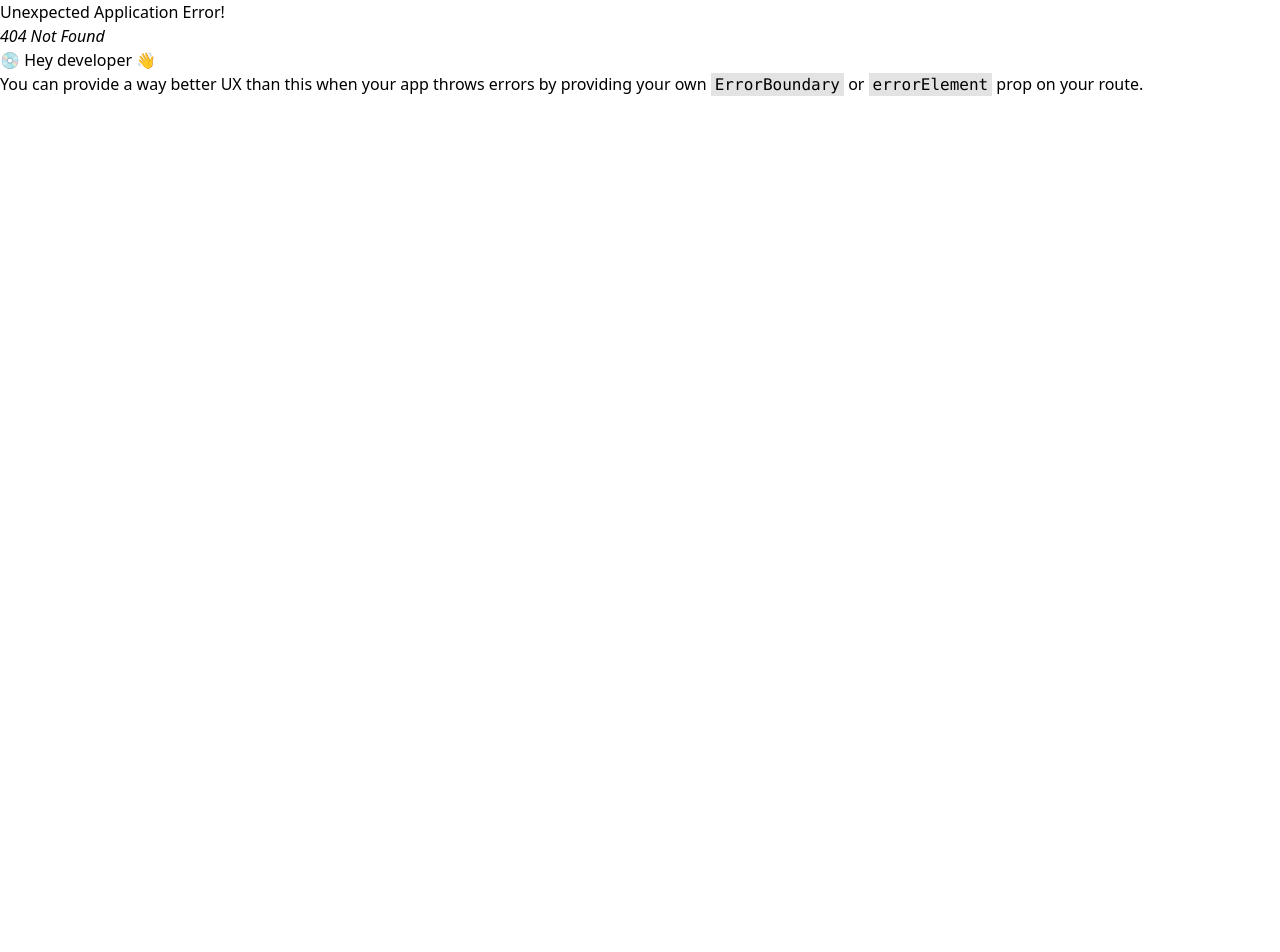
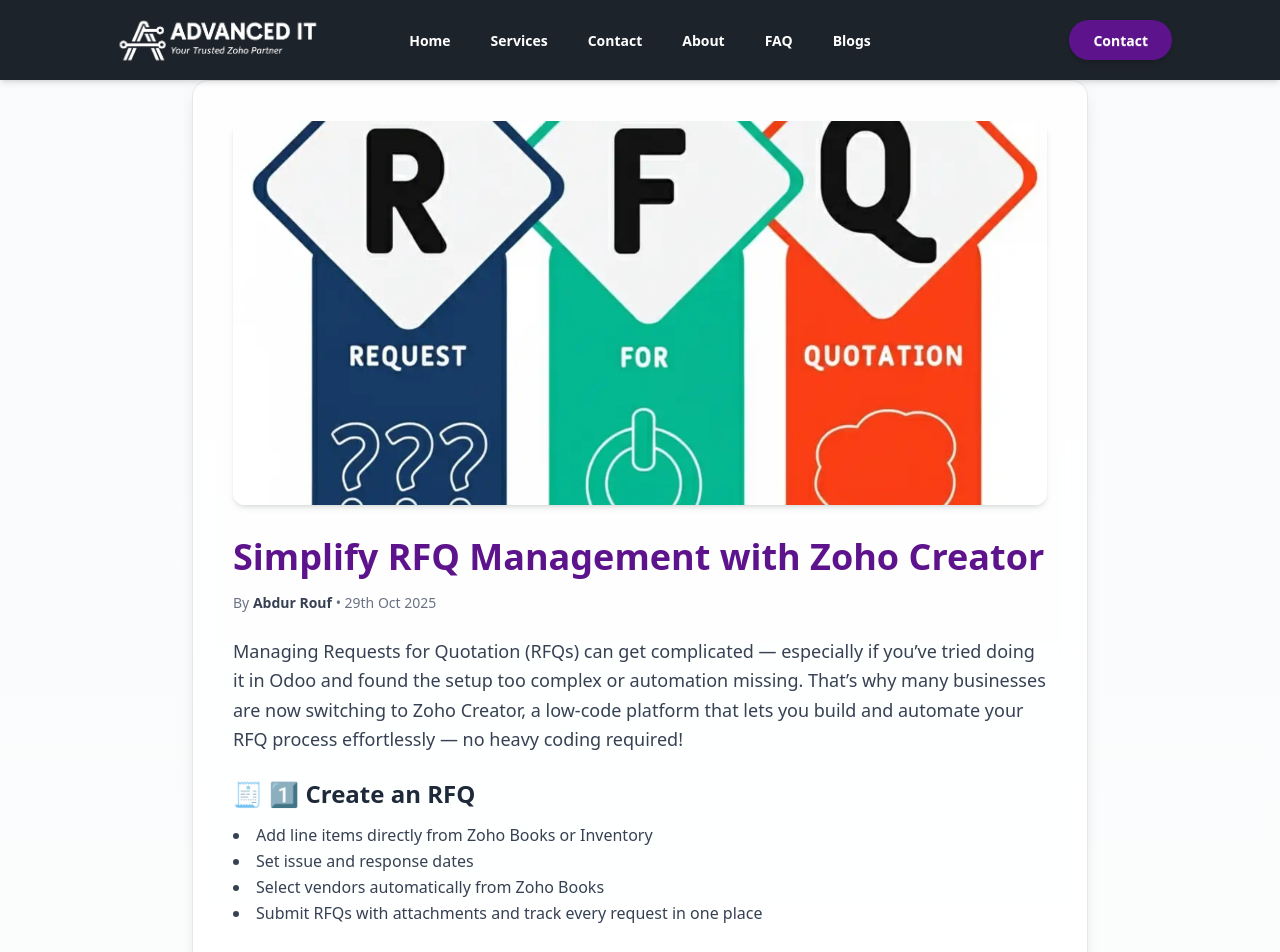
Before and after one commit to arouf01/advancedit, a React (Vite) app: page /blogs/simplify-rfq-management-with-zoho-creator in a window 1280 px wide. Before the commit this address had no page. Shown: the top 952 px of the page. Before the commit the page ends 800 px from the top, so only its background shows below. Built offline with nearby package versions, Linux system fonts and the light colour scheme.

Commit message:
Date: 29/10/2025, added blog

```diff
--- /dev/null
+++ b/src/Components/blogs/ZohoCreatorRFQ.jsx
@@ -0,0 +1,196 @@
+import React from "react";
+import { motion } from "framer-motion";
+import { Helmet } from "react-helmet";
+import zohoCreatorRFQImage from "../../assets/blogs/zohoCreatorRFQImage.webp";
+import {
+  getOrganizationSchema,
+  getFaqSchema,
+  getArticleSchema,
+} from "../../utils/schemaGenerators";
+
+const ZohoCreatorRFQ = () => {
+  const faqData = [
+    {
+      question: "What is Zoho Creator RFQ?",
+      answer:
+        "Zoho Creator RFQ is a custom-built application that automates the Request for Quotation process, integrates with Zoho Books and Inventory, and simplifies vendor management.",
+    },
+    {
+      question: "Why choose Zoho Creator over Odoo for RFQs?",
+      answer:
+        "Zoho Creator is a low-code platform that’s easier to customize, integrates directly with Zoho Books and Inventory, and offers better automation with less setup complexity.",
+    },
+  ];
+
+  return (
+    <>
+      {/* SEO */}
+      <Helmet>
+        <title>Simplify RFQ Management with Zoho Creator | Advanced IT</title>
+        <link
+          rel="canonical"
+          href="https://advanced-it.top/blogs/simplify-rfq-management-with-zoho-creator"
+        />
+        <script type="application/ld+json">
+          {JSON.stringify(getOrganizationSchema())}
+        </script>
+        <script type="application/ld+json">
+          {JSON.stringify(getFaqSchema(faqData))}
+        </script>
+        <script type="application/ld+json">
+          {JSON.stringify(
+            getArticleSchema({
+              title: "Simplify RFQ Management with Zoho Creator",
+              description:
+                "Learn how Zoho Creator automates the RFQ process with seamless Zoho Books integration, smart vendor selection, and custom reports—making procurement simple and efficient.",
+              url: `https://advanced-it.top/blogs/simplify-rfq-management-with-zoho-creator`,
+              author: "Abdur Rouf",
+            })
+          )}
+        </script>
+      </Helmet>
+
+      {/* Blog Body */}
+      <div className="min-h-screen bg-gradient-to-b from-gray-50 to-white mt-8 py-12 px-4 sm:px-6 lg:px-8">
+        <div className="max-w-4xl mx-auto">
+          <motion.div
+            initial={{ opacity: 0, y: 40 }}
+            animate={{ opacity: 1, y: 0 }}
+            transition={{ duration: 0.5 }}
+            className="bg-white/80 backdrop-blur-md border border-gray-200 rounded-2xl shadow-lg p-6 sm:p-10"
+          >
+            {/* Header Image */}
+            <motion.img
+              whileHover={{ scale: 1.02 }}
+              src={zohoCreatorRFQImage}
+              alt="Simplify RFQ Management with Zoho Creator"
+              title="Simplify RFQ Management with Zoho Creator"
+              className="w-full h-72 md:h-80 lg:h-96 object-cover rounded-xl mb-8 shadow-md"
+            />
+
+            {/* Blog Title */}
+            <h1 className="text-3xl md:text-4xl font-bold text-[#5D138B] mb-4">
+              Simplify RFQ Management with Zoho Creator
+            </h1>
+            <p className="text-sm text-gray-500 mb-6">
+              By <span className="font-semibold text-gray-700">Abdur Rouf</span>{" "}
+              • 29th Oct 2025
+            </p>
+
+            {/* Intro */}
+            <p className="text-lg text-gray-700 mb-6 leading-relaxed">
+              Managing Requests for Quotation (RFQs) can get complicated —
+              especially if you’ve tried doing it in Odoo and found the setup
+              too complex or automation missing. That’s why many businesses are
+              now switching to Zoho Creator, a low-code platform that lets you
+              build and automate your RFQ process effortlessly — no heavy coding
+              required!
+            </p>
+
+            {/* Section 1 */}
+            <h2 className="text-2xl font-semibold text-gray-800 mb-3">
+              🧾 1️⃣ Create an RFQ
+            </h2>
+            <ul className="list-disc list-inside text-gray-700 mb-8 leading-relaxed">
+              <li>Add line items directly from Zoho Books or Inventory</li>
+              <li>Set issue and response dates</li>
+              <li>Select vendors automatically from Zoho Books</li>
+              <li>
+                Submit RFQs with attachments and track every request in one
+                place
+              </li>
+            </ul>
+
+            {/* Section 2 */}
+            <h2 className="text-2xl font-semibold text-gray-800 mb-3">
+              📩 2️⃣ Review Vendor Quotations
+            </h2>
+            <ul className="list-disc list-inside text-gray-700 mb-8 leading-relaxed">
+              <li>View all vendor submissions under each RFQ</li>
+              <li>Compare quotations with ease</li>
+              <li>
+                Mark the winning bid and link it directly to a Purchase Order in
+                Zoho Books
+              </li>
+            </ul>
+
+            {/* Section 3 */}
+            <h2 className="text-2xl font-semibold text-gray-800 mb-3">
+              📦 3️⃣ Manage Inventory & Reports
+            </h2>
+            <ul className="list-disc list-inside text-gray-700 mb-8 leading-relaxed">
+              <li>Track items, bins, and batches</li>
+              <li>Automate tax setup and low-stock alerts</li>
+              <li>
+                Generate custom RFQ reports and dashboards using Zoho Analytics
+              </li>
+            </ul>
+
+            {/* Section 4 */}
+            <h2 className="text-2xl font-semibold text-gray-800 mb-3">
+              ⚙️ 4️⃣ Automate Purchase Orders & Delivery Notes
+            </h2>
+            <ul className="list-disc list-inside text-gray-700 mb-8 leading-relaxed">
+              <li>Create POs automatically from winning quotations</li>
+              <li>Manage serials, documents, and delivery notes with ease</li>
+            </ul>
+
+            {/* Comparison Section */}
+            <h2 className="text-2xl font-semibold text-gray-800 mb-3">
+              💡 Why Choose Zoho Creator Over Odoo
+            </h2>
+            <ul className="list-disc list-inside text-gray-700 mb-8 leading-relaxed">
+              <li>Easy to customize — no coding required</li>
+              <li>Seamless integration with Zoho Books & Inventory</li>
+              <li>Automated vendor selection and RFQ tracking</li>
+              <li>Real-time notifications and detailed reports</li>
+            </ul>
+
+            {/* Conclusion */}
+            <h2 className="text-2xl font-semibold text-gray-800 mb-3">
+              🚀 Ready to Streamline Your Procurement Workflow?
+            </h2>
+            <p className="text-gray-700 mb-8 leading-relaxed">
+              Try Zoho Creator RFQ today and experience smarter automation for
+              your business. Simplify procurement, eliminate manual steps, and
+              boost efficiency with Advanced IT’s custom Zoho Creator solutions.
+            </p>
+
+            {/* CTA Section */}
+            <div className="grid sm:flex-row gap-4 mt-10">
+              <a
+                href="https://www.fiverr.com/dev_abdur_rouf"
+                target="_blank"
+                rel="noopener noreferrer"
+                className="flex justify-between items-center border border-green-500 rounded-lg p-4 bg-green-50 hover:bg-green-100 transition"
+              >
+                <span className="text-green-700 font-medium">
+                  Need Zoho Creator automation?
+                </span>
+                <button className="bg-green-500 text-white px-4 py-2 rounded-lg cursor-pointer">
+                  View on Fiverr
+                </button>
+              </a>
+
+              <a
+                href="https://www.linkedin.com/in/abdur-rouf-ar"
+                target="_blank"
+                rel="noopener noreferrer"
+                className="flex justify-between items-center border border-blue-500 rounded-lg p-4 bg-blue-50 hover:bg-blue-100 transition"
+              >
+                <span className="text-blue-700 font-medium">
+                  Connect with me on LinkedIn
+                </span>
+                <button className="bg-blue-500 text-white px-4 py-2 rounded-lg cursor-pointer">
+                  Visit LinkedIn
+                </button>
+              </a>
+            </div>
+          </motion.div>
+        </div>
+      </div>
+    </>
+  );
+};
+
+export default ZohoCreatorRFQ;
--- a/src/data/blogs.js
+++ b/src/data/blogs.js
@@ -11,10 +11,42 @@ import zohocmMultiSelectLookupField from "../assets/blogs/zohocrm-multi-select-l
 import zohoBlueprintImage from "../assets/blogs/ZohoCRM-BluePrint.webp";
 import windows10EndImage from "../assets/blogs/Windows10-EndSupport.webp";
 import ZohoRecruitZiaAI from "../assets/blogs/ZohoRecruitZiaAI.webp";
+import zohoCreatorRFQImage from "../assets/blogs/zohoCreatorRFQImage.webp";
 
 // Blogs
 export const blogs = [
   /* --- Blogs  Start --- */
+
+  // Blog 14: Zoho Creator RFQ
+  {
+    id: "simplify-rfq-management-with-zoho-creator",
+    title: "Simplify RFQ Management with Zoho Creator",
+    date: "29th Oct 2025",
+    author: "Abdur Rouf",
+    image: `${zohoCreatorRFQImage}`,
+    content: {
+      description:
+        "Discover how Zoho Creator simplifies Request for Quotation (RFQ) management with automation, Zoho Books integration, smart vendor selection, and real-time reports — all without complex setup.",
+    },
+    tags: [
+      "ZohoCreator",
+      "ZohoBooks",
+      "RFQ",
+      "ProcurementAutomation",
+      "DigitalTransformation",
+      "AdvancedIT",
+      "DevAbdurRouf",
+      "Zoho",
+      "Automation",
+      "LowCode",
+      "BusinessEfficiency",
+      "AbdurRouf",
+      "Fiverr",
+      "kwork",
+      "ZohoCRM",
+      "ZohoInventory",
+    ],
+  },
 
   // Blog 13: Zoho Recruit - ZIA
   {
--- a/src/main.jsx
+++ b/src/main.jsx
@@ -23,6 +23,7 @@ import ZohoCreatorAppDevelopment from "./Components/blogs/ZohoCreatorAppDevelopm
 import ZohoSalesIQEngagement from "./Components/blogs/ZohoSalesIQEngagement.jsx";
 import Windows10EndSupport from "./Components/blogs/Windows10EndSupport.jsx";
 import ZohoRecruitZiaAI from "./Components/blogs/ZohoRecruitZiaAI.jsx";
+import ZohoCreatorRFQ from "./Components/blogs/ZohoCreatorRFQ.jsx";
 
 const router = createBrowserRouter([
   {
@@ -109,6 +110,10 @@ const router = createBrowserRouter([
         path: "/blogs/smarter-hiring-with-ai-zoho-recruit-zia",
         element: <ZohoRecruitZiaAI />,
       },
+      {
+        path: "/blogs/simplify-rfq-management-with-zoho-creator",
+        element: <ZohoCreatorRFQ />,
+      },
     ],
   },
 ]);
```
Also changed, not shown: src/assets/blogs/zohoCreatorRFQImage.webp (added), 1 other file (tests, documents, lock files or other folders).
